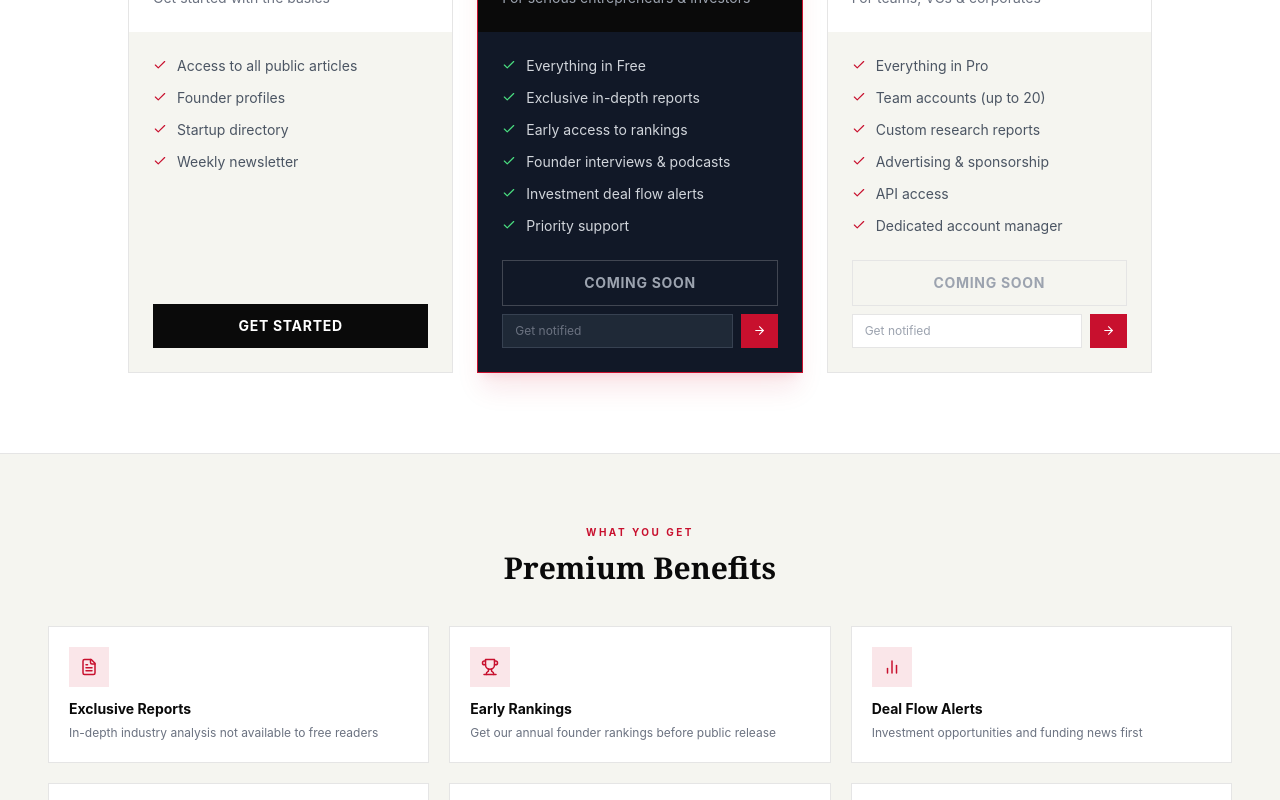
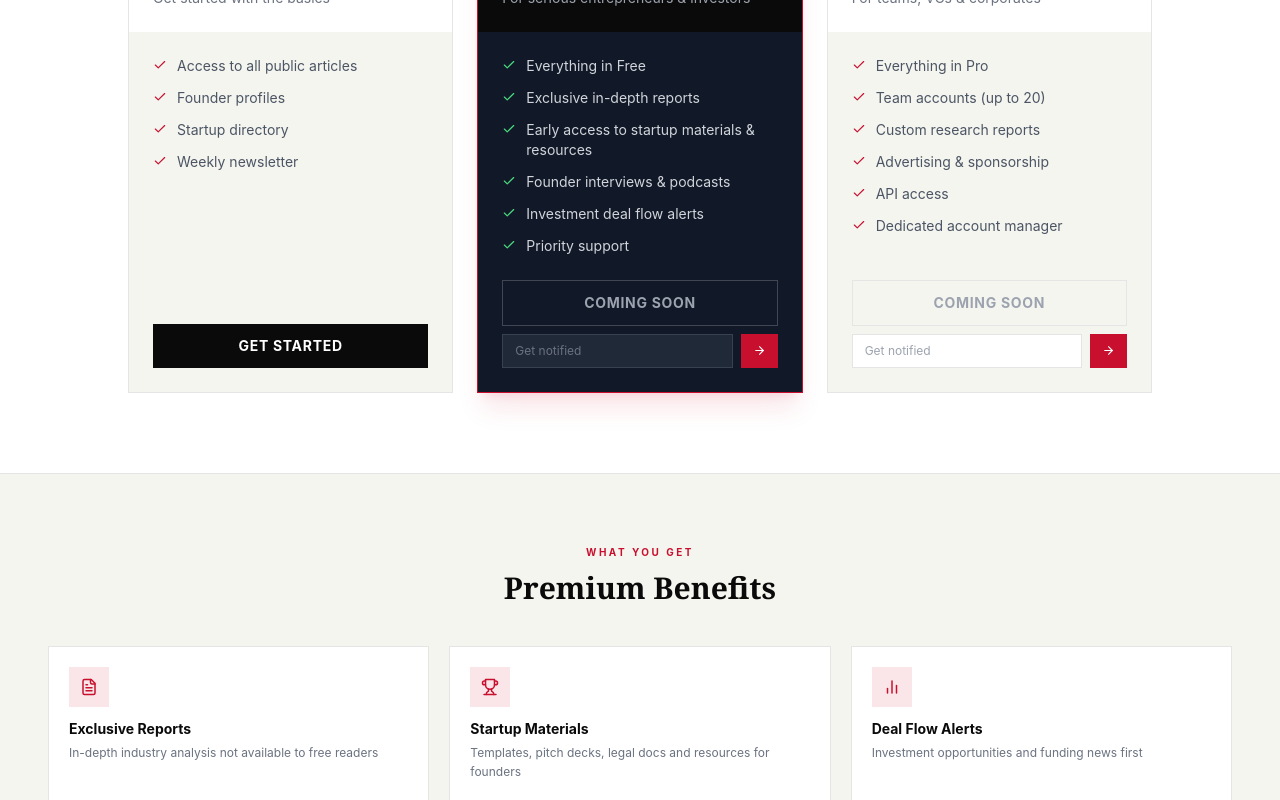
Before and after one commit to asifmollik12/startup, a Next.js app: page /subscribe in a window 1280 px wide. Shown: the part 940-1740 px from the top of the page. Built offline with nearby package versions, Linux system fonts and the light colour scheme; no server answers; the database is empty.

Commit message:
Auto-save: update project files

```diff
--- a/app/subscribe/page.tsx
+++ b/app/subscribe/page.tsx
@@ -28,7 +28,7 @@ const plans = [
     features: [
       "Everything in Free",
       "Exclusive in-depth reports",
-      "Early access to rankings",
+      "Early access to startup materials & resources",
       "Founder interviews & podcasts",
       "Investment deal flow alerts",
       "Priority support",
@@ -60,7 +60,7 @@ const plans = [
 
 const perks = [
   { icon: FileText, label: "Exclusive Reports", desc: "In-depth industry analysis not available to free readers" },
-  { icon: Trophy, label: "Early Rankings", desc: "Get our annual founder rankings before public release" },
+  { icon: Trophy, label: "Startup Materials", desc: "Templates, pitch decks, legal docs and resources for founders" },
   { icon: BarChart2, label: "Deal Flow Alerts", desc: "Investment opportunities and funding news first" },
   { icon: Users, label: "Founder Network", desc: "Connect with Bangladesh's top entrepreneurs" },
   { icon: Zap, label: "Weekly Briefing", desc: "Curated startup ecosystem news every Monday" },
```
